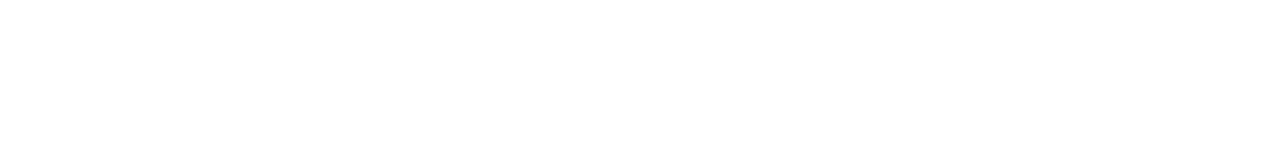
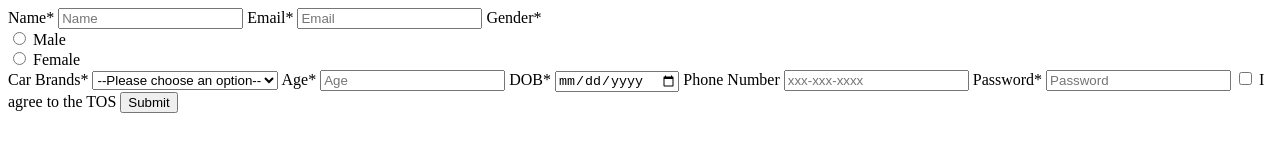
Before and after one commit to acciojob/signup-form-car-Ahmad-Arsh, a website: page main.html in a window 1280 px wide. Drawn offline with Linux system fonts and the light colour scheme.

Commit message:
created a submission

```diff
--- a/main.html
+++ b/main.html
@@ -7,6 +7,49 @@
 </head>
 
 <body>
+	<form method="POST">
+  <label for="name">Name*</label>
+  <input type="text" id="name" name="name" placeholder="Name" required>
+
+  <label for="email">Email*</label>
+  <input type="email" id="email" name="email" placeholder="Email" required>
+
+  <label for="gender">Gender*</label>
+  <div>
+    <input type="radio" id="gender_m" name="gender" value="male" required>
+    <label for="gender_m">Male</label>
+  </div>
+  <div>
+    <input type="radio" id="gender_f" name="gender" value="female" required>
+    <label for="gender_f">Female</label>
+  </div>
+
+  <label for="cars">Car Brands*</label>
+  <select id="cars" name="cars" required>
+    <option value="">--Please choose an option--</option>
+    <option value="BMW">BMW</option>
+    <option value="Audi">Audi</option>
+    <option value="Mercedez">Mercedez</option>
+  </select>
+
+  <label for="age">Age*</label>
+  <input type="number" id="age" name="age" placeholder="Age" required>
+
+  <label for="dob">DOB*</label>
+  <input type="date" id="dob" name="dob" required>
+
+  <label for="tel">Phone Number</label>
+  <input type="tel" id="tel" name="tel" placeholder="xxx-xxx-xxxx" pattern="[0-9]{3}-[0-9]{3}-[0-9]{4}">
+
+  <label for="password">Password*</label>
+  <input type="password" id="password" name="password" placeholder="Password" required>
+
+  <input type="checkbox" id="tos" name="tos" required>
+  <label for="tos">I agree to the TOS</label>
+
+  <input type="submit" value="Submit">
+</form>
+
 	<!-- the entire body must be written by student -->
     <script type="text/javascript" src="./script.js">
 </script>
```
